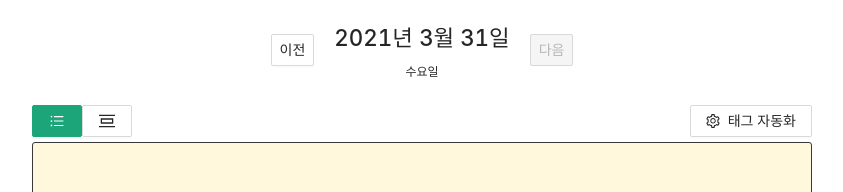
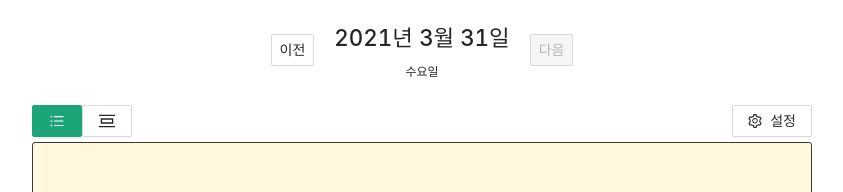
Before and after one commit to cowardlion/Pomelog-IndexedDB, a React (Create React App) app: page / in a window 1280 px wide. Shown: the top 192 px of the page, without its empty margins (218-1061 px from the left). Built offline with nearby package versions, Linux system fonts and the light colour scheme.

Commit message:
컴포넌트 리팩토링

```diff
--- a/src/App.tsx
+++ b/src/App.tsx
@@ -1,16 +1,14 @@
 import './App.less';
-import styled from '@emotion/styled';
-import { Button } from 'antd';
-import { BarsOutlined, PicCenterOutlined } from '@ant-design/icons';
+
 import { useState } from 'react';
 import { useQuery } from '@apollo/client';
 import cache, { LocalCache } from './graphql/cache';
 import { CURRENT_DATE_STR, TIME_LOGS } from './graphql/queries';
 
 import { TimeLogList } from './components/TimeLogList';
-import { TagAutomationButton } from './components/TagAutomationButton';
 import { TimeLogForm } from './components/TimeLogForm';
 import { DateNavigator } from './components/DateNavigator';
+import { Configuration } from './components/Configuration';
 import { getStartAtFromTimeLogs } from './utils';
 import moment from 'moment';
 
@@ -40,15 +38,7 @@ function App() {
         dateStr={currentDateStr}
         onChangeDate={(dateStr) => setCurrentDateStr(dateStr)}
       />
-      <ConfigStyled>
-        <div className="display-style">
-          <Button type="primary" icon={<BarsOutlined />} />
-          <Button icon={<PicCenterOutlined />} />
-        </div>
-        <div>
-          <TagAutomationButton />
-        </div>
-      </ConfigStyled>
+      <Configuration />
       <TimeLogList dateStr={currentDateStr} items={timeLogs} />
       <TimeLogForm
         key={`${currentDateStr}-${timeLogs.length}`}
@@ -60,16 +50,4 @@ function App() {
   );
 }
 
-const ConfigStyled = styled.div`
-  display: flex;
-  justify-content: space-between;
-  padding: 5px 0;
-
-  .display-style {
-    button {
-      width: 50px;
-    }
-  }
-`;
-
 export default App;
--- /dev/null
+++ b/src/components/Configuration.tsx
@@ -0,0 +1,29 @@
+import styled from '@emotion/styled';
+import { Button } from 'antd';
+import { BarsOutlined, PicCenterOutlined, SettingOutlined } from '@ant-design/icons';
+
+export const Configuration = () => {
+  return (
+    <ConfigStyled>
+      <div className="display-style">
+        <Button type="primary" icon={<BarsOutlined />} />
+        <Button icon={<PicCenterOutlined />} />
+      </div>
+      <div>
+        <Button icon={<SettingOutlined />}>설정</Button>
+      </div>
+    </ConfigStyled>
+  );
+};
+
+const ConfigStyled = styled.div`
+  display: flex;
+  justify-content: space-between;
+  padding: 5px 0;
+
+  .display-style {
+    button {
+      width: 50px;
+    }
+  }
+`;
--- a/src/components/TagAutomationButton.tsx
+++ /dev/null
@@ -1,13 +0,0 @@
-import { Button } from 'antd';
-import { SettingOutlined } from '@ant-design/icons';
-import styled from '@emotion/styled';
-
-const ButtonStyled = styled.span``;
-
-export const TagAutomationButton = () => {
-  return (
-    <ButtonStyled>
-      <Button icon={<SettingOutlined />}>태그 자동화</Button>
-    </ButtonStyled>
-  );
-};
```
